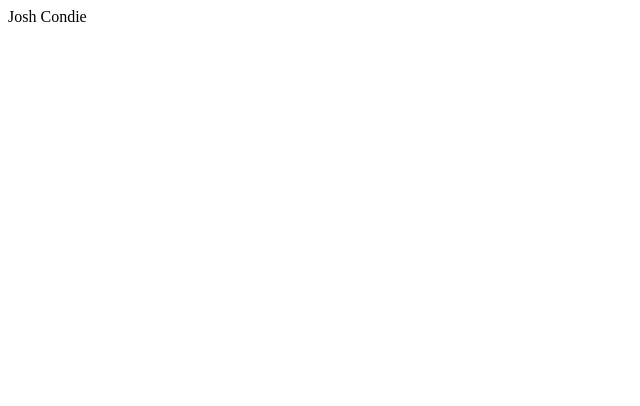
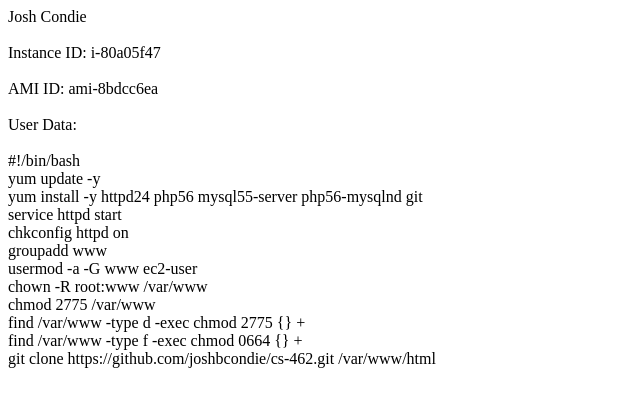
Before and after one commit to joshbcondie/cs-462, a plain HTML site: page index.html in a window 1280 px wide. Shown: the whole page, without its empty margins (0-640 px from the left). Drawn offline with Linux system fonts and the light colour scheme.

Commit message:
Add instance ID, AMI ID, and user data to index.html

```diff
--- a/index.html
+++ b/index.html
@@ -4,5 +4,39 @@
     </head>
     <body>
         Josh Condie
+        <br>
+        <br>
+        Instance ID: i-80a05f47
+        <br>
+        <br>
+        AMI ID: ami-8bdcc6ea
+        <br>
+        <br>
+        User Data:
+        <br>
+        <br>
+        #!/bin/bash
+        <br>
+        yum update -y
+        <br>
+        yum install -y httpd24 php56 mysql55-server php56-mysqlnd git
+        <br>
+        service httpd start
+        <br>
+        chkconfig httpd on
+        <br>
+        groupadd www
+        <br>
+        usermod -a -G www ec2-user
+        <br>
+        chown -R root:www /var/www
+        <br>
+        chmod 2775 /var/www
+        <br>
+        find /var/www -type d -exec chmod 2775 {} +
+        <br>
+        find /var/www -type f -exec chmod 0664 {} +
+        <br>
+        git clone https://github.com/joshbcondie/cs-462.git /var/www/html
     </body>
 </html>
```
